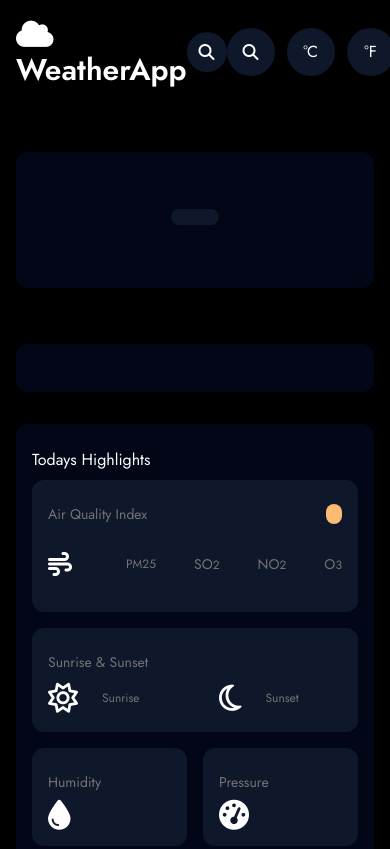
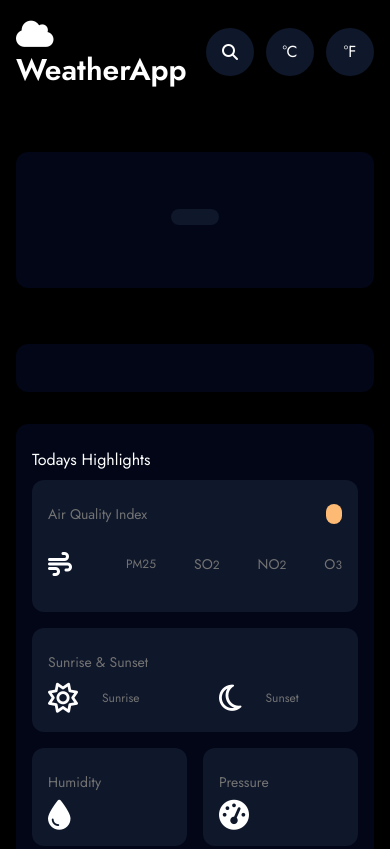
Before and after one commit to Honda1010/App-Weather, a website: page index.html in a window 390 px wide. Shown: the top 849 px of the page. Drawn offline with Linux system fonts and the light colour scheme; no server answers.

Commit message:
Made the search bar responsive

```diff
--- a/index.html
+++ b/index.html
@@ -43,7 +43,7 @@
             <span class="text-3xl font-semibold text-white">WeatherApp</span>
         </div>
         <!-- Search Bar -->
-        <form class="relative w-full md:w-96" id="search_form">
+        <form class="relative w-full md:w-96 hidden md:block" id="search_form">
             <input type="text" placeholder="Search City..." class="bg-slate-900 rounded-full text-white outline-none pl-10 w-full h-10 md:h-12 md:text-lg" id="search_bar">
             <i class="fas fa-search text-white absolute left-3 top-1/2 transform -translate-y-1/2"></i>
         </form>
```
Also changed, not shown: CSS/main.css.
